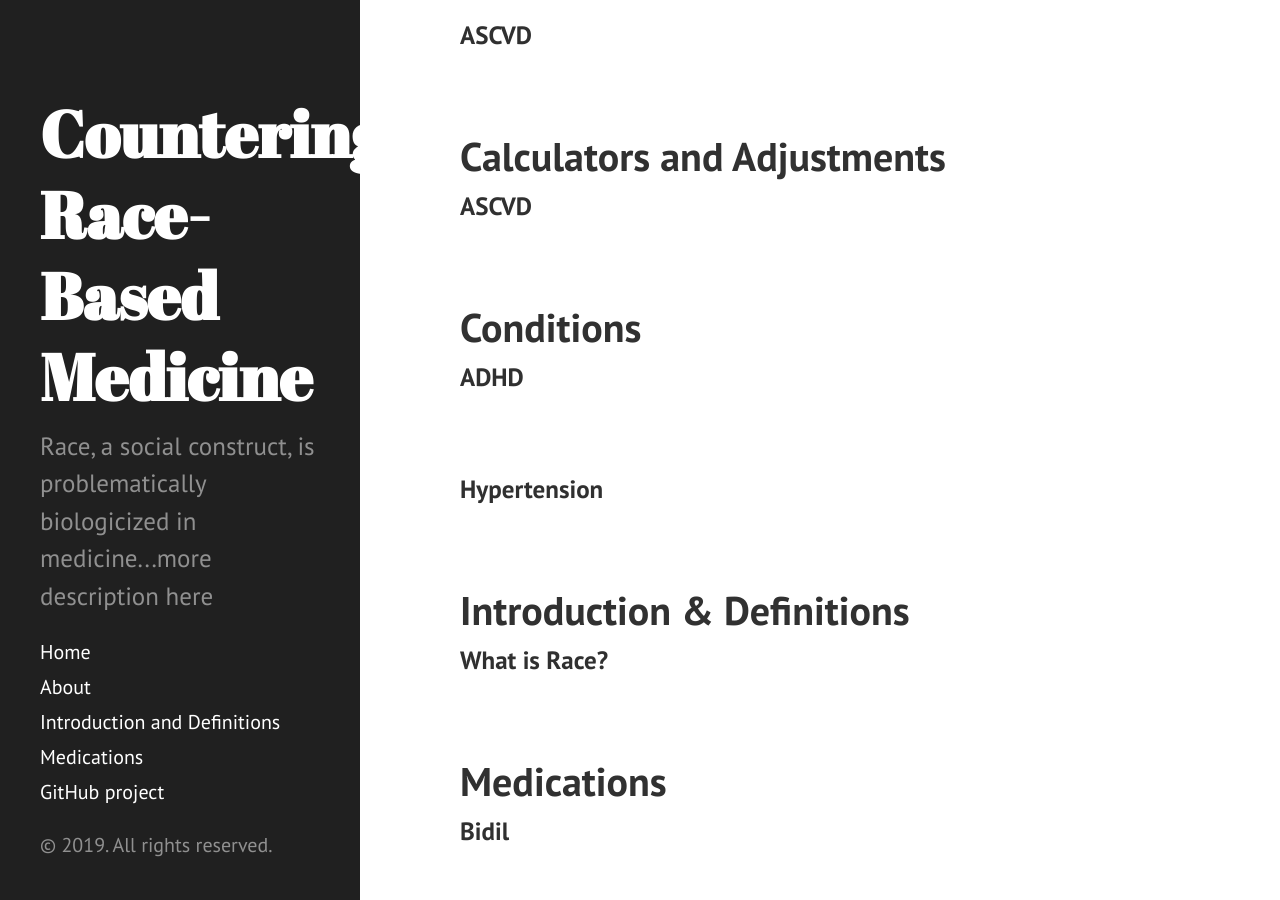
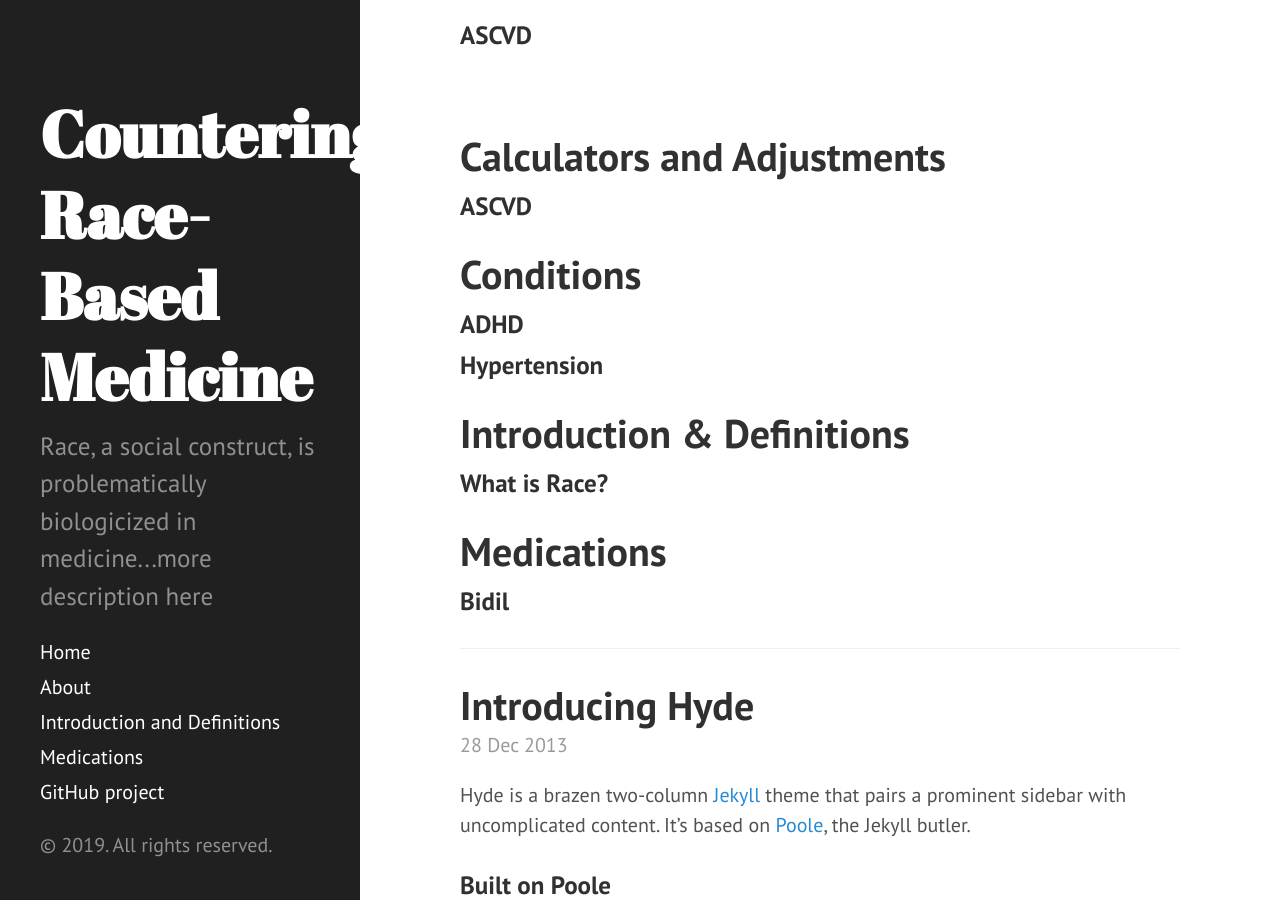
Before and after one commit to ayzhang93/Countering-Race-Based-Medicine, a Jekyll site: the page built from index.html, in a window 1280 px wide and 900 px high, scrolled down 532 px. Built offline with Jekyll 4.4.1, drawn with Linux system fonts in a browser that asks for light colours; the list of posts is cut into pages by our own code.

Commit message:
fix spacing by removing div

```diff
--- a/index.html
+++ b/index.html
@@ -65,16 +65,17 @@
   {% if coll.info %}
   <h1> {{coll.name}} </h1>
   <div class="posts">
+    <!-- <ul> -->
     {% for item in coll.docs %}
-    <div class="post">
+    <!-- <li> -->
       <h3 class="post-title">
         <a href="{{ item.url }}">
           {{ item.title }}
         </a>
       </h3>
-
-    </div>
+    <!-- </li> -->
     {% endfor %}
+  <!-- </ul> -->
   </div>
   {% endif %}
 {% endfor %}
```
